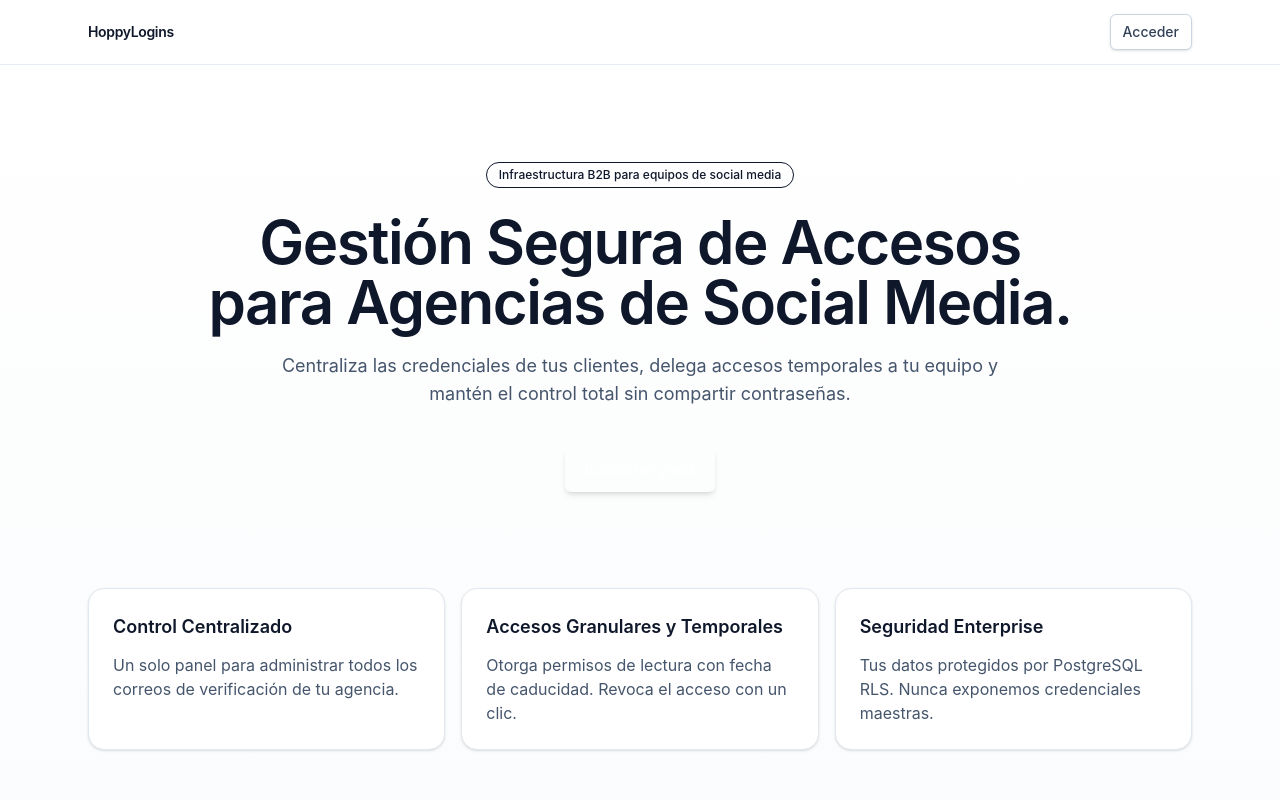
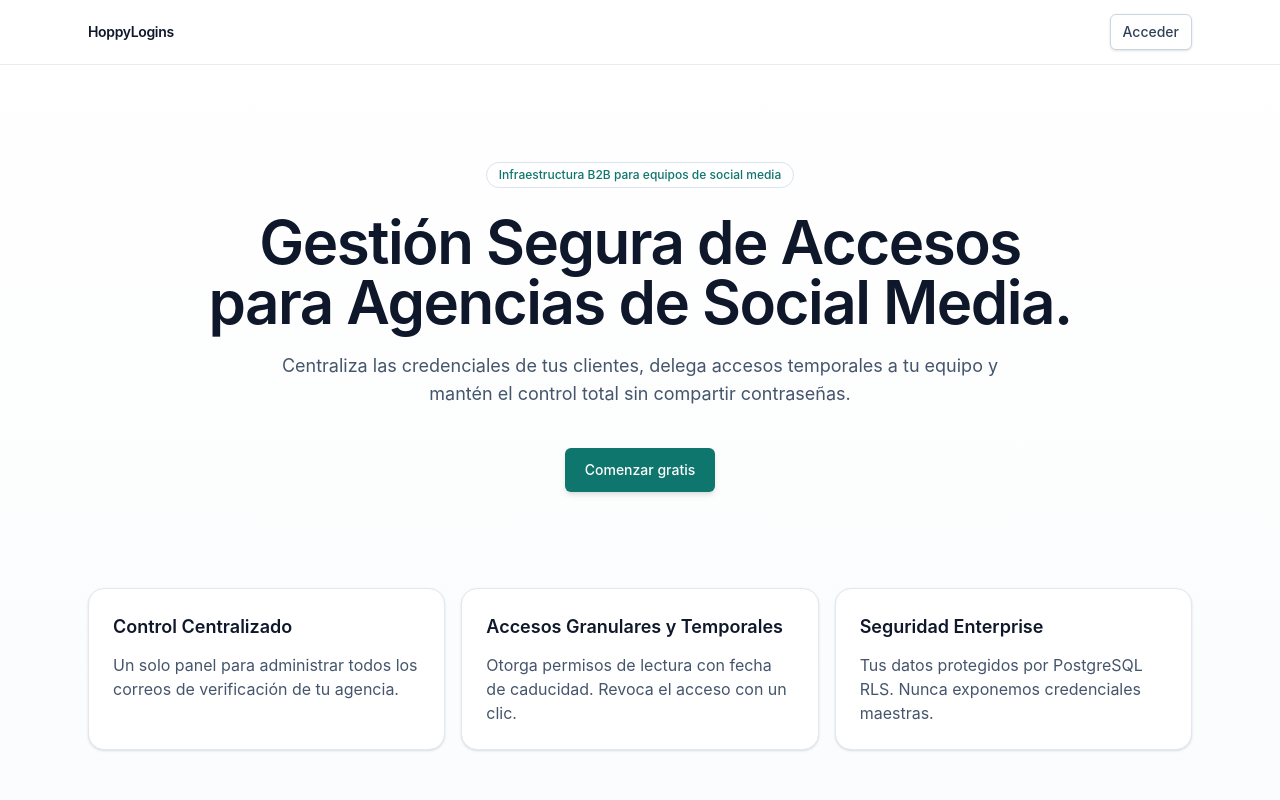
Before and after one commit to tfeeney0/HOPPYLOGINS, a Next.js app: page / in a window 1280 px wide. Shown: the top 800 px of the page. Built offline with nearby package versions, Linux system fonts and the light colour scheme.

Commit message:
fix: global css

```diff
--- a/app/globals.css
+++ b/app/globals.css
@@ -1,4 +1,10 @@
 @import "tailwindcss";
+
+@theme {
+  --color-accent: var(--accent);
+  --color-surface: var(--surface);
+  --color-border: var(--border);
+}
 
 :root {
   color-scheme: light;
```
